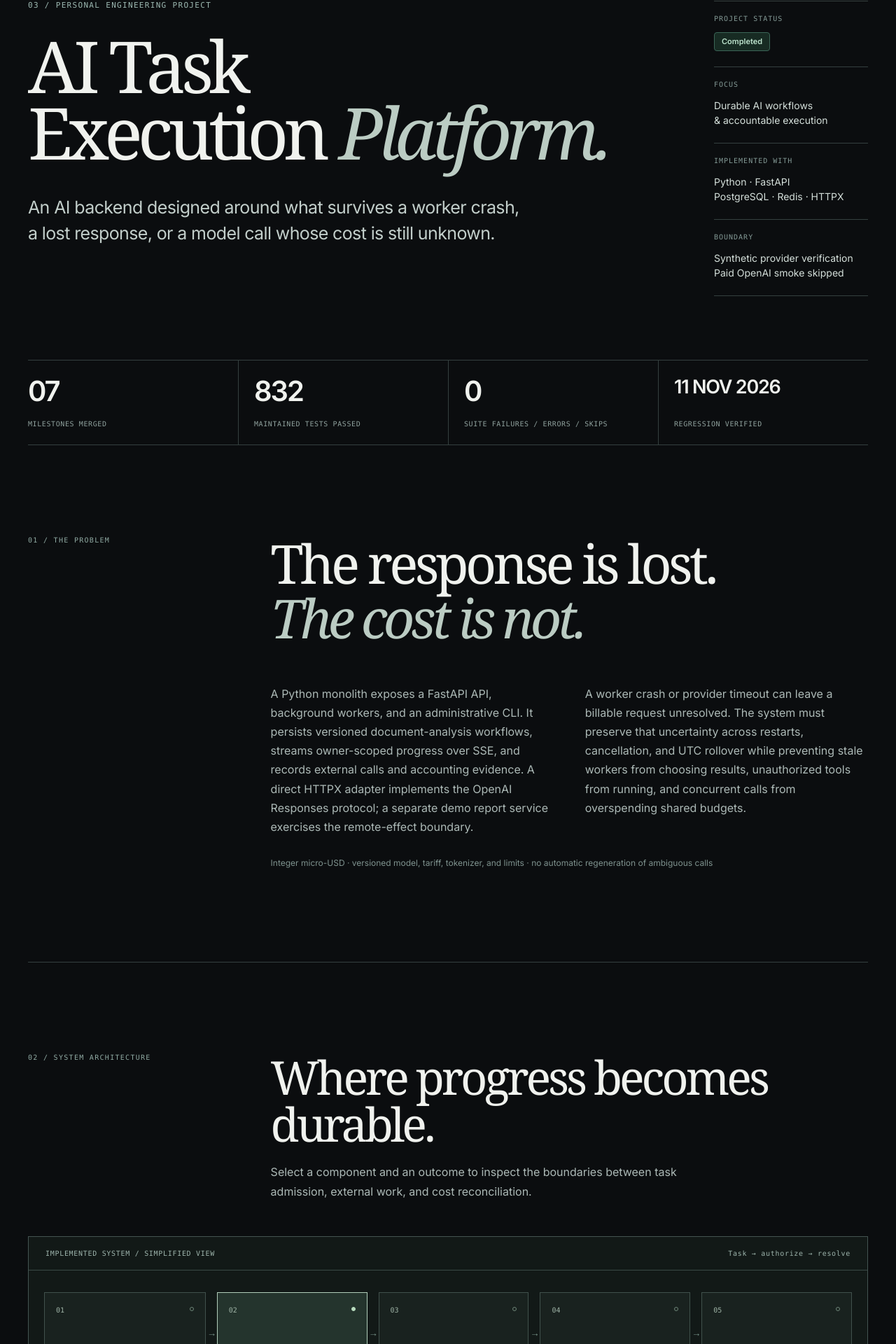
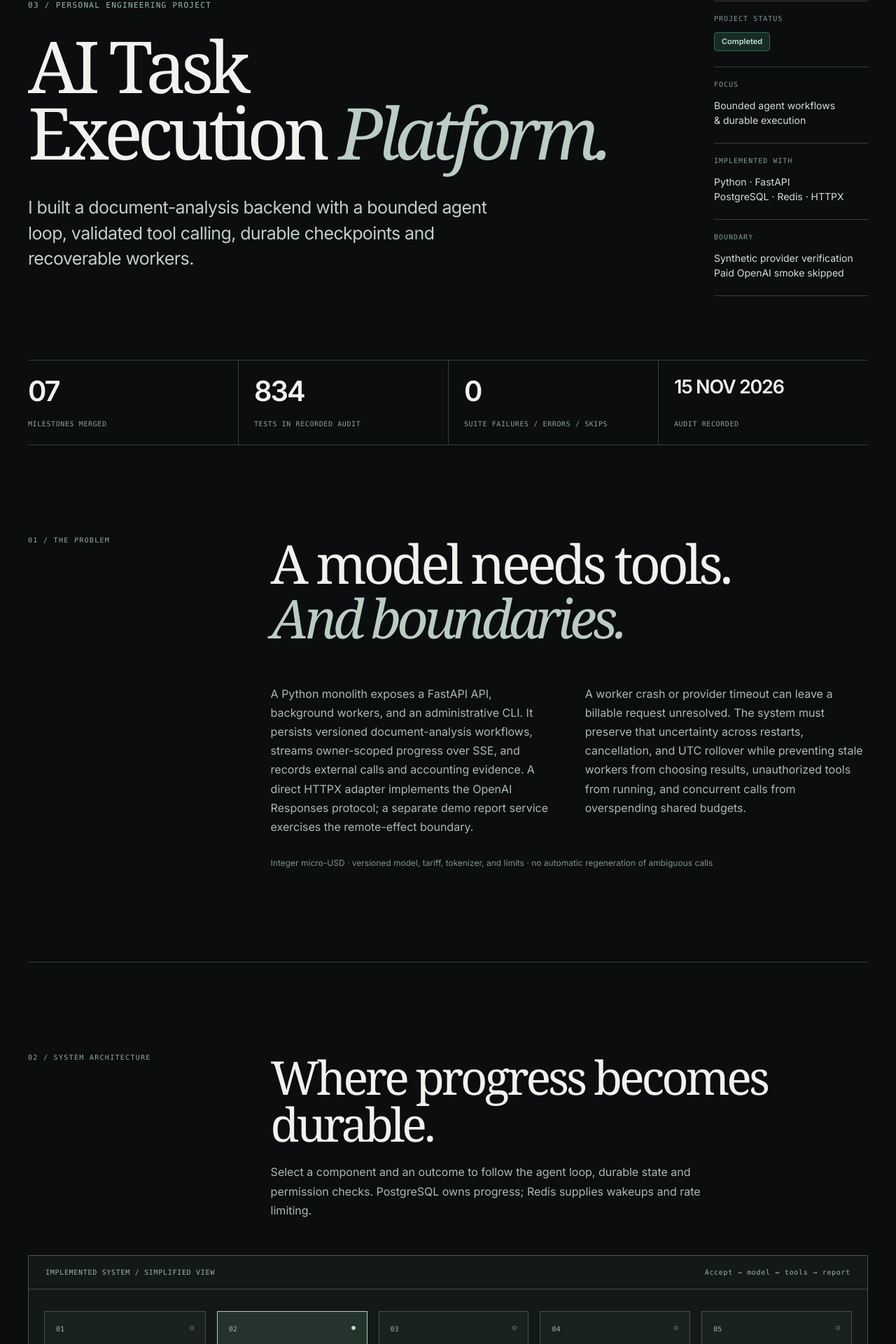
Before and after one commit to WYLLLY/portfolio, a Next.js app: page /projects/ai-task-execution-platform in a window 1280 px wide. Shown: the part 234-2154 px from the top of the page at 70% size. Built offline with nearby package versions, Linux system fonts and the light colour scheme; no server answers.

Commit message:
docs: surface implemented AI engineering in CV and portfolio

```diff
--- a/src/app/cv/page.tsx
+++ b/src/app/cv/page.tsx
@@ -13,7 +13,7 @@ const repositories = [
   { slug: "python-dsa", title: "Python DSA", detail: "30 Python problems covering core data structures and algorithms, with worked explanations, complexity notes and tests." },
   { slug: "python-code-analyzer", title: "Python Code Analyzer", detail: "Static import graphs, iterative cycle detection and deterministic JSON reports. 682 tests; source available on request." },
   { slug: "payment-ledger-system", title: "Payment & Ledger System", detail: "Immutable double-entry ledger, atomic transfers and recoverable payments with a simulated provider." },
-  { slug: "ai-task-execution-platform", title: "AI Task Execution Platform", detail: "Durable task execution, bounded tools, cost accounting and event streaming. Provider verification uses simulations." },
+  { slug: "ai-task-execution-platform", title: "AI Task Execution Platform", detail: "Bounded agent workflows, OpenAI Responses integration, validated tool calling, durable workers and SSE progress. Provider verification uses simulations." },
   { slug: "fraud-detection-ml-service", title: "Fraud Detection ML Service", detail: "Trained and evaluated logistic regression and a PyTorch MLP using a dataset of 60,000 synthetic transactions. The selected logistic regression model powers the local scoring API. Experimental results do not establish real fraud accuracy." },
 ];
 
--- a/src/app/page.tsx
+++ b/src/app/page.tsx
@@ -79,7 +79,7 @@ export default function Home() {
             <div className="home-card-overline"><span>03 / AI BACKEND</span><StatusBadge status={ai.status} /></div>
             <div className="home-ai-graphic" aria-hidden="true"><span>queued</span><span className="home-ai-active">running<span className="home-ai-pulse" /></span><span>succeeded</span></div>
             <div className="home-card-bottom"><div><h3>{ai.title}</h3><p>{ai.summary}</p></div><span className="home-link-arrow" aria-hidden="true">↗</span></div>
-            <span className="home-project-disclaimer">832 tests passed / durable execution</span>
+            <span className="home-project-disclaimer">Bounded tool calling / durable execution</span>
           </Link>
 
           <Link className="home-production-project home-project-link" href={"/projects/" + production.slug}>
@@ -99,7 +99,7 @@ export default function Home() {
         <div className="home-engineering-grid">
           <p className="home-engineering-intro">I focus on backend engineering with Python, building reliable APIs and data-intensive systems.</p>
           <div className="home-capabilities" aria-label="Engineering skills">
-            <div><h3>Backend focus</h3><p>FastAPI, PostgreSQL, SQLAlchemy, Redis, and asynchronous processing. My work spans API design, data modeling, transactions, concurrency, idempotency, authentication, testing, and distributed-system fundamentals.</p></div>
+            <div><h3>Backend focus</h3><p>FastAPI, PostgreSQL, SQLAlchemy, Redis, and asynchronous processing. My work spans API design, data modeling, transactions, concurrency, idempotency, authentication, testing, and durable AI workflows with validated tool calling.</p></div>
             <div><h3>Engineering workflow</h3><p>Good working proficiency in Linux, alongside Git, Docker, pytest, Ruff, mypy, GitHub Actions, and AI coding agents such as Codex. I use approved specifications, test-first implementation, independent code review, and verification against real PostgreSQL and Redis.</p></div>
             <div><h3>Certification goals</h3><p>Targeting {site.certificationGoals.map((goal, index) => <span key={goal.code}>{index > 0 ? " and " : ""}<a className="inline-link" href={goal.href}>{goal.code} — {goal.title}</a></span>)}. These are goals, not certifications already earned.</p></div>
             <div><h3>Currently developing</h3><p>I am building practical experience with message queues, observability, cloud infrastructure, Terraform, Kubernetes, and production operations.</p></div>
--- a/src/components/AIArchitecture.tsx
+++ b/src/components/AIArchitecture.tsx
@@ -1,11 +1,11 @@
 import { ArchitectureExplorer, type ArchitectureScenario, type ScenarioKey } from "./ArchitectureExplorer";
 
 const nodes = [
-  { id: "api", number: "01", label: "Task API", detail: "One transaction commits the task, initial step, admission counters, event, and retained response before returning 202. Authenticated command replay returns that stored response." },
-  { id: "database", number: "02", label: "PostgreSQL", detail: "The database owns the durable queue, permissions, leases, events, and accounting. Redis wakeups are optional: workers continue polling when notifications are lost." },
-  { id: "worker", number: "03", label: "Workflow worker", detail: "A commits a lease and generation. B rechecks current authority and atomically reserves task, owner, and global budgets for the exact call. The connection closes before HTTP." },
-  { id: "provider", number: "04", label: "Responses API", detail: "A direct HTTPX adapter uses explicit model and tariff configuration, bounded requests, and server-side output validation. Protocol items and call IDs persist privately; ordinary verification uses synthetic providers." },
-  { id: "resolution", number: "05", label: "Result & cost", detail: "C commits accepted results, accounting, continuation, and events. An ambiguous call suspends the task and retains provision. Report delivery is a separate deterministic orchestrator step." },
+  { id: "api", number: "01", label: "API + PostgreSQL", detail: "API-key authentication and owner scoping guard admission. PostgreSQL commits task state, the pinned workflow, initial step, event and retained response before 202. Redis provides ephemeral wakeups, never durable truth." },
+  { id: "worker", number: "02", label: "Durable worker", detail: "The worker claims a fenced lease, reloads persisted checkpoints and rechecks current permissions. It atomically reserves applicable budgets before each model call, then releases the database connection before HTTP." },
+  { id: "provider", number: "03", label: "Responses adapter", detail: "The direct HTTPX adapter builds OpenAI Responses requests with function tools and structured report output. Call IDs and required protocol items persist between turns. Contract tests use synthetic responses; no paid live-provider run is claimed." },
+  { id: "tools", number: "04", label: "Validated read tools", detail: "The model may request search_documents or read_excerpt. The server validates names, arguments, cardinality, owner rights and document versions before local execution. It checkpoints the result and resumes the next model turn. Report delivery is not a model tool." },
+  { id: "resolution", number: "05", label: "Report + progress", detail: "The orchestrator validates the structured report and citations, then delivers it through a separate service. PostgreSQL events feed owner-scoped SSE progress. An ambiguous model call suspends the task with its cost provision retained." },
 ] as const;
 
 const scenarios: Record<ScenarioKey, ArchitectureScenario> = {
@@ -13,18 +13,18 @@ const scenarios: Record<ScenarioKey, ArchitectureScenario> = {
     eyebrow: "01 / VALIDATED RESULT",
     heading: "Commit the result.",
     steps: [
-      "The response passes protocol, tool, report, and permission checks for the current workflow step.",
-      "The worker checks its current lease, generation, and execution epoch before committing accepted progress and available usage evidence.",
-      "The orchestrator delivers the validated report through the separate demo service; the selected workflow can then finish.",
+      "The model may request a permitted document tool. The server validates it, checkpoints the result, and supplies it to the next model turn.",
+      "Each unit checks the current lease, generation, epoch and permissions. Model and tool turns stay within context, call and budget limits.",
+      "The server validates structured report output and citations before the orchestrator delivers it through the separate demo service.",
     ],
     outcome: "Validated report delivered · succeeded",
-    trace: ["admission → durable 202", "A → lease committed", "B → call authorized", "response → validated", "C → result & accounting"],
+    trace: ["admission → durable 202", "worker → lease & authorization", "model ↔ validated read tools", "report → citations checked", "commit → result & accounting"],
   },
   failure: {
     eyebrow: "02 / FUNCTIONAL REJECTION",
     heading: "Reject without hiding cost.",
     steps: [
-      "A refused or invalid model result cannot trigger partial tool execution or an automatic repair loop.",
+      "Unapproved tool names, invalid arguments or multiple actions fail server validation before execution.",
       "Known billable usage is still recorded. Missing usage keeps its unresolved provision for evidence-based reconciliation.",
       "The task records an explicit failure. Rejection never turns a billable response into a free call.",
     ],
@@ -47,12 +47,12 @@ const scenarios: Record<ScenarioKey, ArchitectureScenario> = {
 export function AIArchitecture() {
   return <ArchitectureExplorer
     nodes={nodes}
-    initialNodeId="database"
+    initialNodeId="worker"
     scenarios={scenarios}
-    flowLabel="Task → authorize → resolve"
+    flowLabel="Accept → model ↔ tools → report"
     scenarioLabel="AI task outcome scenario"
     traceLabel="TASK TRACE"
-    description="Follow one authorized model call through durable execution, validation, and accounting."
-    note="This is a simplified behavior map, not a live model call or captured log. Tools and report delivery have separate authorization boundaries. Timeout suspends an unresolved call; task deadline or cancellation can instead terminate local execution while remote exposure remains. Local fencing does not cancel remote work."
+    description="Follow a bounded agent workflow through durable checkpoints, tool validation and result accounting."
+    note="Illustrative behavior map, not a live or captured run. Tool results loop back to the model; report delivery stays orchestrator-only. SSE streams task events (Responses stream=false). Timeout suspends uncertain work; cancellation and deadlines cannot guarantee remote termination."
   />;
 }
--- a/src/components/AICaseStudy.tsx
+++ b/src/components/AICaseStudy.tsx
@@ -44,11 +44,11 @@ export function AICaseStudy({ project }: { project: Project }) {
           <div className="ledger-hero-main">
             <p className="ledger-kicker">03 / PERSONAL ENGINEERING PROJECT</p>
             <h1>AI Task<br />Execution <em>Platform.</em></h1>
-            <p className="ledger-deck">An AI backend designed around what survives a worker crash, a lost response, or a model call whose cost is still unknown.</p>
+            <p className="ledger-deck">I built a document-analysis backend with a bounded agent loop, validated tool calling, durable checkpoints and recoverable workers.</p>
           </div>
           <aside className="ledger-hero-aside" aria-label="Project details">
             <div className="ledger-aside-status"><span>PROJECT STATUS</span><StatusBadge status={project.status} /></div>
-            <div className="ledger-aside-field"><span>FOCUS</span><p>Durable AI workflows<br />&amp; accountable execution</p></div>
+            <div className="ledger-aside-field"><span>FOCUS</span><p>Bounded agent workflows<br />&amp; durable execution</p></div>
             <div className="ledger-aside-field"><span>IMPLEMENTED WITH</span><p>Python · FastAPI<br />PostgreSQL · Redis · HTTPX</p></div>
             <div className="ledger-aside-field"><span>BOUNDARY</span><p>Synthetic provider verification<br />Paid OpenAI smoke skipped</p></div>
           </aside>
@@ -56,15 +56,15 @@ export function AICaseStudy({ project }: { project: Project }) {
 
         <div className="ledger-fact-strip" aria-label="Verified project facts">
           <div><strong>07</strong><span>MILESTONES MERGED</span></div>
-          <div><strong>832</strong><span>MAINTAINED TESTS PASSED</span></div>
+          <div><strong>834</strong><span>TESTS IN RECORDED AUDIT</span></div>
           <div><strong>0</strong><span>SUITE FAILURES / ERRORS / SKIPS</span></div>
-          <div><strong>11 NOV 2026</strong><span>REGRESSION VERIFIED</span></div>
+          <div><strong>15 NOV 2026</strong><span>AUDIT RECORDED</span></div>
         </div>
 
         <section className="ledger-section ledger-intro" aria-labelledby="ai-intro-title">
           <p className="ledger-section-index">01 / THE PROBLEM</p>
           <div>
-            <h2 id="ai-intro-title">The response is lost.<br /><em>The cost is not.</em></h2>
+            <h2 id="ai-intro-title">A model needs tools.<br /><em>And boundaries.</em></h2>
             <div className="ledger-intro-copy">
               <p>{project.overview}</p>
               <p>{project.challenge}</p>
@@ -74,7 +74,7 @@ export function AICaseStudy({ project }: { project: Project }) {
         </section>
 
         <section className="ledger-section ledger-architecture" aria-labelledby="ai-architecture-title">
-          <div className="ledger-section-heading"><p className="ledger-section-index">02 / SYSTEM ARCHITECTURE</p><div><h2 id="ai-architecture-title">Where progress becomes durable.</h2><p>Select a component and an outcome to inspect the boundaries between task admission, external work, and cost reconciliation.</p></div></div>
+          <div className="ledger-section-heading"><p className="ledger-section-index">02 / SYSTEM ARCHITECTURE</p><div><h2 id="ai-architecture-title">Where progress becomes durable.</h2><p>Select a component and an outcome to follow the agent loop, durable state and permission checks. PostgreSQL owns progress; Redis supplies wakeups and rate limiting.</p></div></div>
           <AIArchitecture />
           <p className="ledger-evidence-footnote">The model can request only search_documents and read_excerpt. Report delivery is orchestrator-only. Responses call IDs and required protocol items persist privately with store=false, without depending on previous_response_id.</p>
         </section>
@@ -92,14 +92,13 @@ export function AICaseStudy({ project }: { project: Project }) {
         </section>
 
         <section className="ledger-section ledger-evidence" aria-labelledby="ai-evidence-title">
-          <div className="ledger-section-heading"><p className="ledger-section-index">04 / ENGINEERING EVIDENCE</p><div><h2 id="ai-evidence-title">Verified behavior,<br /><em>visible limits.</em></h2><p>The November maintenance revision passed its backend regression, independent review, and GitHub Actions.</p></div></div>
+          <div className="ledger-section-heading"><p className="ledger-section-index">04 / ENGINEERING EVIDENCE</p><div><h2 id="ai-evidence-title">Verified behavior,<br /><em>visible limits.</em></h2><p>The repository’s 14–15 November audit records a backend regression against local PostgreSQL and Redis, including permissions, accounting, SSE and delivery faults.</p></div></div>
           <div className="ledger-evidence-grid">
-            <div className="ledger-test-count"><strong>832</strong><span>TESTS PASSED</span><p>270 unit · 562 integration<br />0 failed · 0 errors · 0 skipped</p><small>Real PostgreSQL &amp; Redis</small></div>
+            <div className="ledger-test-count"><strong>834</strong><span>TESTS PASSED</span><p>271 unit · 563 integration<br />0 failed · 0 errors · 0 skipped</p><small>Real PostgreSQL &amp; Redis</small></div>
             <div className="ledger-evidence-list">{evidence.map((item, index) => <div key={item.label}><span>0{index + 1}</span><h3>{item.label}</h3><p>{item.detail}</p></div>)}</div>
           </div>
-          <p className="ledger-evidence-footnote"><a href="https://github.com/WYLLLY/ai-task-execution-platform">View source on GitHub ↗</a></p>
-          <p className="ledger-evidence-footnote">Ruff, formatting, mypy, and GitHub Actions passed. The suite uses synthetic providers. The paid OpenAI smoke test was outside the verification scope.</p>
-          <p className="ledger-evidence-footnote">M3–M7 retain behavioral Red/Green evidence. M1/M2 test-first chronology remains unverified under a documented, owner-accepted exception.</p>
+          <p className="ledger-evidence-footnote"><a href="https://github.com/WYLLLY/ai-task-execution-platform">View source on GitHub ↗</a> · <a href="https://github.com/WYLLLY/ai-task-execution-platform/blob/3b296351ef225bd94217d348e6f4516fde8b6b60/reviews/final-audit.md">Read the recorded audit ↗</a></p>
+          <p className="ledger-evidence-footnote">These are recorded audit results, not a new benchmark. Provider contracts use synthetic responses. Paid OpenAI smoke and real-model quality validation have not run.</p>
         </section>
 
         <section className="ledger-section" aria-labelledby="ai-workspace-title">
--- a/src/content/projects.ts
+++ b/src/content/projects.ts
@@ -117,11 +117,11 @@ export const projects: Project[] = [
     slug: "ai-task-execution-platform",
     title: "AI Task Execution Platform",
     summary:
-      "A completed FastAPI/PostgreSQL backend for durable AI workflows, bounded tool use, live progress, and evidence-based cost reconciliation.",
-    focus: "AI backend infrastructure",
+      "A Python backend for bounded AI agents: validated document tools, durable workflows, an OpenAI Responses adapter and SSE progress. Provider tests use simulations.",
+    focus: "AI Engineering & durable systems",
     status: "completed",
     completionNote:
-      "All seven milestones are complete and merged. The November maintenance rerun passed 832 backend tests, GitHub Actions, and independent review. Verification uses synthetic providers. The repository is public.",
+      "All seven backend milestones are merged. The 14–15 November audit records 834 backend tests against local services. Provider verification is synthetic; no paid OpenAI smoke has run. The repository is public.",
     overview:
       "A Python monolith exposes a FastAPI API, background workers, and an administrative CLI. It persists versioned document-analysis workflows, streams owner-scoped progress over SSE, and records external calls and accounting evidence. A direct HTTPX adapter implements the OpenAI Responses protocol; a separate demo report service exercises the remote-effect boundary.",
     challenge:
@@ -133,7 +133,7 @@ export const projects: Project[] = [
       "Added bounded SSE, Redis degradation handling, private observability, retention, encrypted restore drills, quarantine, and explicit delivery preflight.",
     ],
     validation: [
-      "The November rerun passed 270 unit and 562 integration tests with zero failures, errors, or skips. Ruff, formatting, mypy, and GitHub Actions passed.",
+      "The 14–15 November audit records 271 unit and 563 integration tests, with zero failures or skips, against local PostgreSQL and Redis. These are historical verification results.",
       "Real PostgreSQL and Redis checks cover migrations, allowed and forbidden privileges, observed lock contention, idempotency, stale workers, lost commit acknowledgements, crashes, and recovery.",
       "The synthetic reference campaign completed 1,000 of 1,000 tasks with 100 concurrent SSE connections, 10,016 reads, zero nominal stream errors, and no duplicate simulated effects.",
       "Independent post-merge review found no new material defect. Live OpenAI smoke was separately skipped because no distinct paid authorization and spending cap were provided.",
@@ -143,7 +143,7 @@ export const projects: Project[] = [
         title: "Local Interface",
         paragraphs: [
           "Taskroom adds a Next.js workspace for exploring tasks, steps, reports, and confirmed, estimated, or uncertain costs. Sample preview works locally without credentials or Docker; all example outcomes and costs are labelled illustrative. Optional Local API mode reads the existing owner's real task state through a server-side gateway.",
-          "The extension is pushed to a draft pull request and remains under review. On 29 October 2026, 14 frontend tests, TypeScript, ESLint, formatting, build, and frontend CI passed; a fresh 828-case backend regression and backend CI also passed. Independent security/reliability review approved the scoped local code. Full test-first chronology of visual UI interactions remains unverified.",
+          "Taskroom remains a separate draft pull request, rather than a deployed product. The 14–15 November audit records 17 Node tests, TypeScript, lint, formatting, build and three browser fixture journeys. A connected local exercise created and cancelled a synthetic task through the gateway; it did not run a real-provider analysis.",
           "In November, a disposable local stack verified queued creation, replay, and cancellation of a simulated analysis:1 task through the built server-side gateway. Dispatch stayed closed during this exercise. The extension runs locally with Node.js 24 and pnpm. The browser never receives the owner credential.",
         ],
       },
@@ -193,7 +193,7 @@ export const projects: Project[] = [
         title: "Limitations",
         paragraphs: [
           "The implemented OpenAI adapter has protocol-fixture coverage, but no paid live-provider smoke or real-model quality campaign has run. A production provider profile is not provisioned. Structural report validation cannot establish factual truth.",
-          "No public backend deployment, production TLS rollout, scheduled off-host backup delivery, or registry publication is claimed. The retained image inventory reports zero Python dependency findings but 244 OS findings, including two critical and 59 high; production use requires operator triage.",
+          "No public backend deployment, production TLS rollout, scheduled off-host backup delivery or registry publication is claimed. The repository records local image audits and restore drills; these are not a production security or recovery guarantee.",
           "Source is public. Cancellation cannot prove remote termination, restored backups can lose accepted work, and local measurements do not qualify production security, availability, or capacity.",
         ],
       },
```
Also changed, not shown: 2 other files (tests, documents, lock files or other folders).
